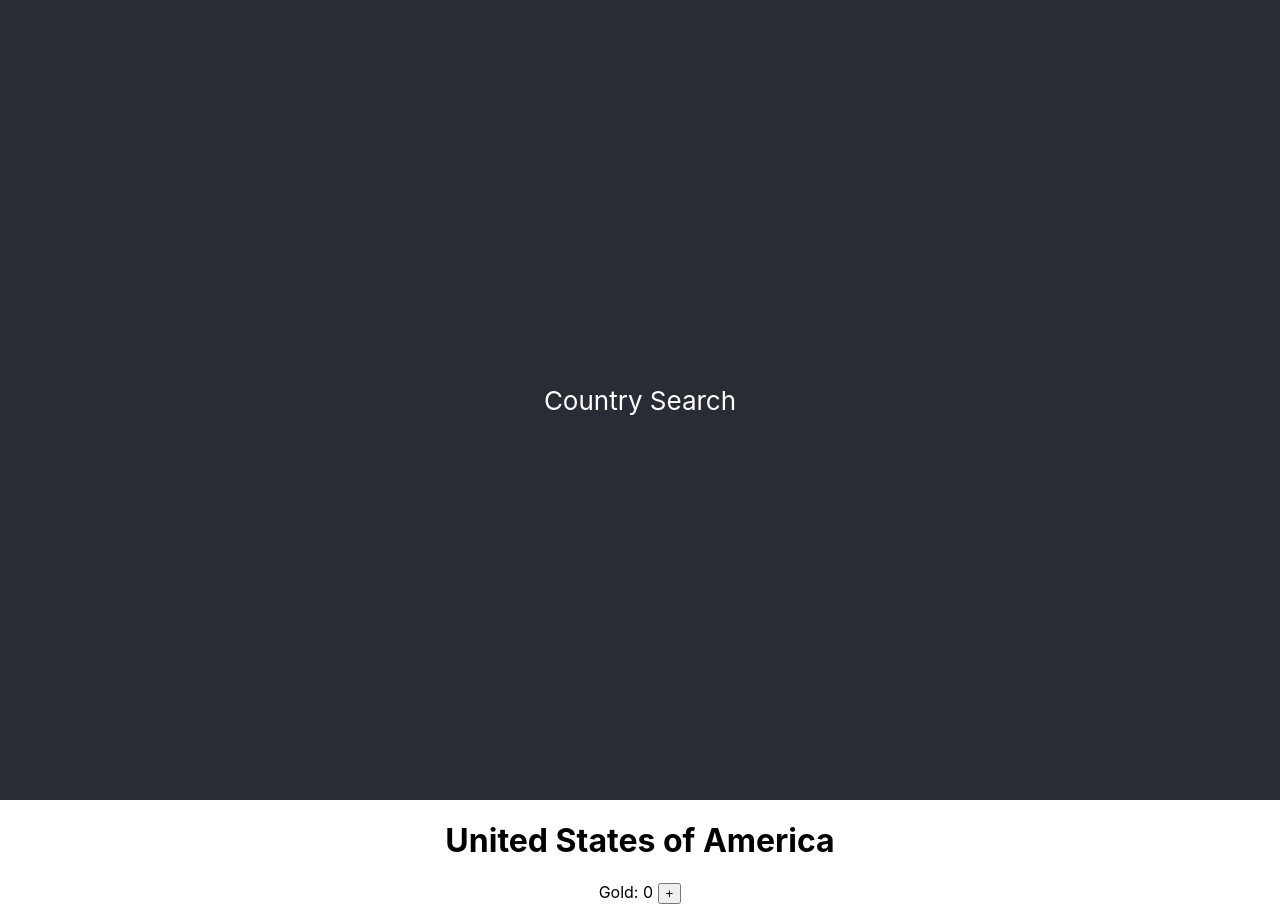
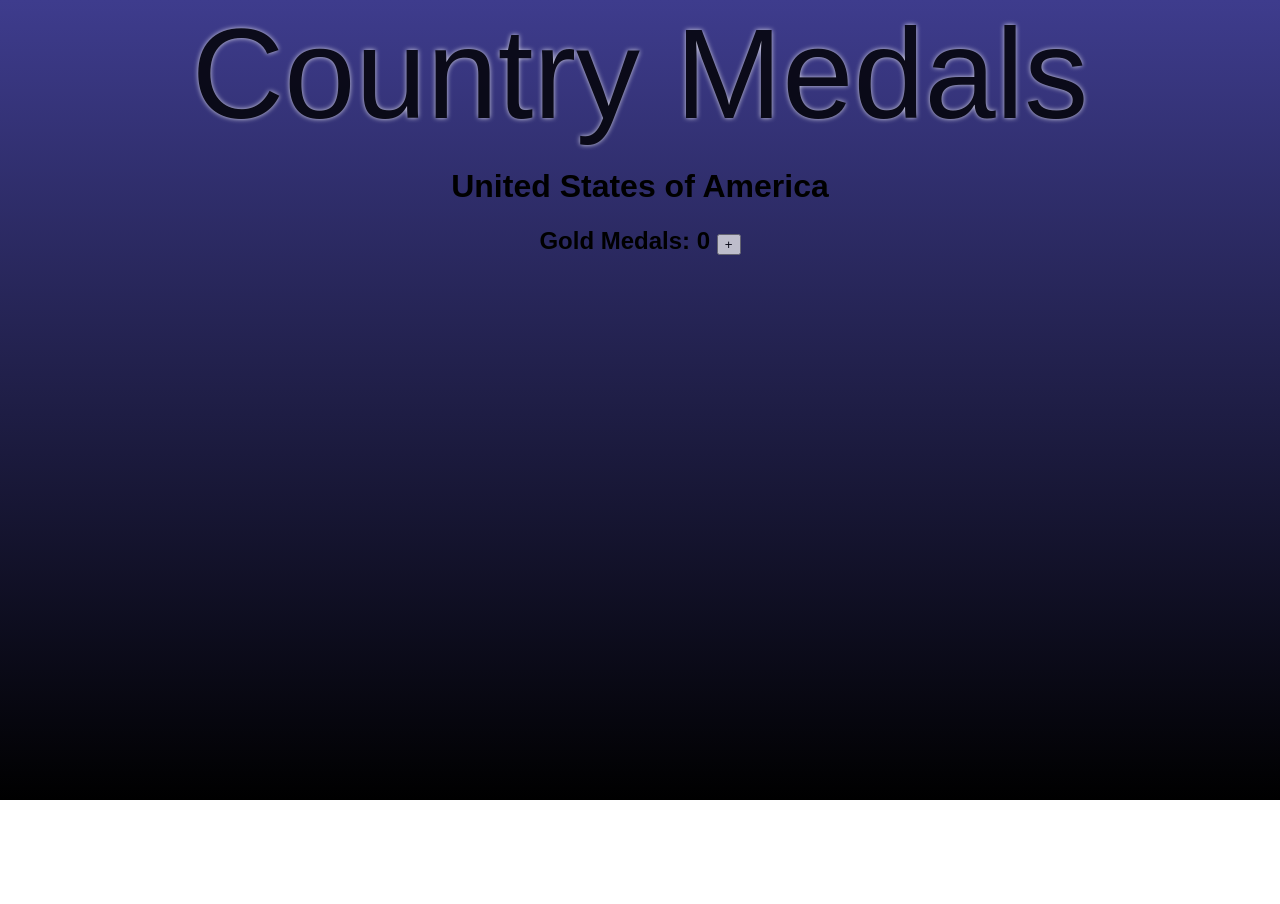
Before and after one commit to MoldyHacker/react-basic-concepts, a React (Create React App) app: page / in a window 1280 px wide. After the commit the page ends 800 px from the top, so only its background shows below. Built offline with nearby package versions, Linux system fonts and the light colour scheme.

Commit message:
added some minor styling

```diff
--- a/src/App.css
+++ b/src/App.css
@@ -1,38 +1,19 @@
 .App {
   text-align: center;
-}
-
-.App-logo {
-  height: 40vmin;
-  pointer-events: none;
-}
-
-@media (prefers-reduced-motion: no-preference) {
-  .App-logo {
-    animation: App-logo-spin infinite 20s linear;
-  }
+  height: 100%;
 }
 
 .App-header {
-  background-color: #282c34;
-  min-height: 100vh;
-  display: flex;
-  flex-direction: column;
-  align-items: center;
-  justify-content: center;
-  font-size: calc(10px + 2vmin);
-  color: white;
+  opacity: 0.8;
+  font-size: 128px;
 }
 
-.App-link {
-  color: #61dafb;
+.Button {
+  opacity: 0.75;
+  cursor: pointer;
 }
 
-@keyframes App-logo-spin {
-  from {
-    transform: rotate(0deg);
-  }
-  to {
-    transform: rotate(360deg);
-  }
+.Gold {
+  font-size: 24px;
+  font-weight: bold;
 }
--- a/src/App.js
+++ b/src/App.js
@@ -7,7 +7,7 @@
     return (
       <div className="App">
         <header className="App-header">
-          Country Search
+          Country Medals
         </header>
         <Country />
       </div>
--- a/src/components/Country.jsx
+++ b/src/components/Country.jsx
@@ -13,11 +13,11 @@
         return (
             <div>
                 <div>
-                    <h1>{this.state.name}</h1>
+                    <h1 className="Country">{this.state.name}</h1>
                 </div>
                 <div>
-                    <span>Gold: {this.state.gold} </span>
-                    <button onClick={ this.addToGold }>+</button>
+                    <span className="Gold">Gold Medals: {this.state.gold} </span>
+                    <button onClick={ this.addToGold } className="Button">+</button>
                 </div>
             </div>
         );
--- a/src/index.css
+++ b/src/index.css
@@ -1,13 +1,14 @@
-body {
-  margin: 0;
-  font-family: -apple-system, BlinkMacSystemFont, 'Segoe UI', 'Roboto', 'Oxygen',
-    'Ubuntu', 'Cantarell', 'Fira Sans', 'Droid Sans', 'Helvetica Neue',
-    sans-serif;
-  -webkit-font-smoothing: antialiased;
-  -moz-osx-font-smoothing: grayscale;
+html, body {
+  height: 100%;
 }
 
-code {
-  font-family: source-code-pro, Menlo, Monaco, Consolas, 'Courier New',
-    monospace;
+header {
+  text-shadow: 0px 0px 5px #ffffff;
 }
+
+body {
+  background: linear-gradient(to bottom, #3e3c8d, #000000);
+  font-family: 'arial';
+  margin: 0px;
+  padding: 0px;
+}
```
